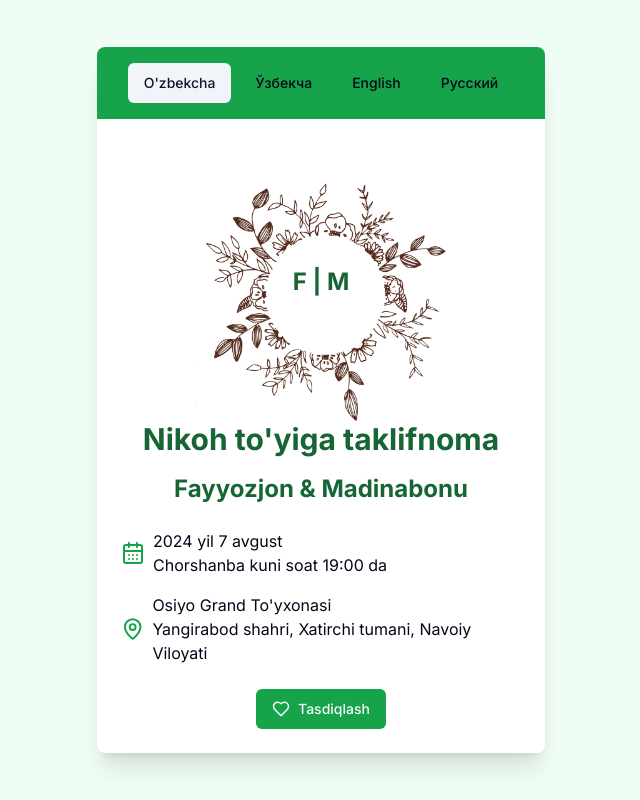
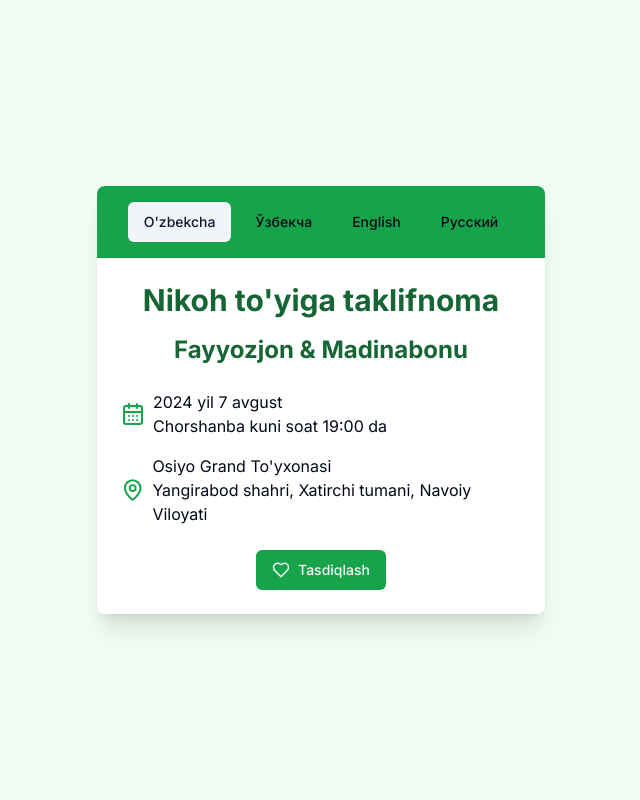
Before and after one commit to fayyozbobokulov/invitation, a Next.js app: page / in a window 1280 px wide. Shown: the whole page, without its empty margins (319-959 px from the left). Built offline with nearby package versions, Linux system fonts and the light colour scheme.

Commit message:
fix: added the project

```diff
--- a/src/app/page.tsx
+++ b/src/app/page.tsx
@@ -46,7 +46,7 @@ const WeddingInvitation: React.FC = () => {
         </div>
 
         <div className="p-6 relative">
-          <div className='relative text-center pt-9'>
+          {/* <div className='relative text-center pt-9'>
             <Image
               src="/floral-wreath.png"
               alt="Floral Wreath"
@@ -57,7 +57,7 @@ const WeddingInvitation: React.FC = () => {
             <div className="absolute inset-0 flex items-center justify-center">
               <h1 className="text-2xl font-bold text-green-800">F | M</h1>
             </div>
-          </div>
+          </div> */}
 
           <h1 className="text-3xl font-bold text-center text-green-800 mb-4">{t.title}</h1>
 
```
